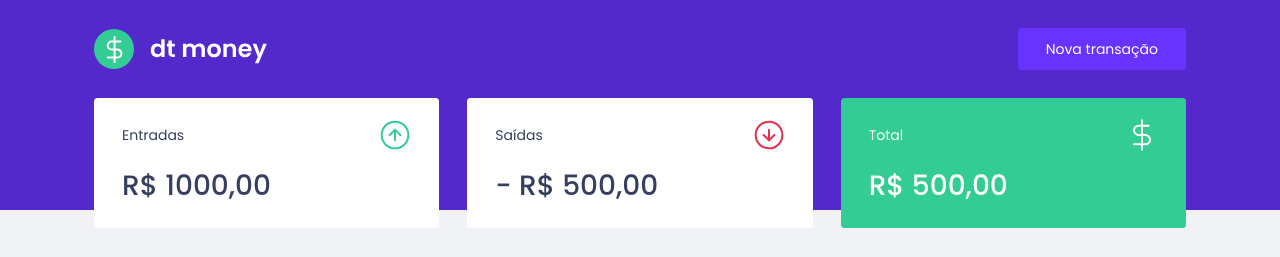
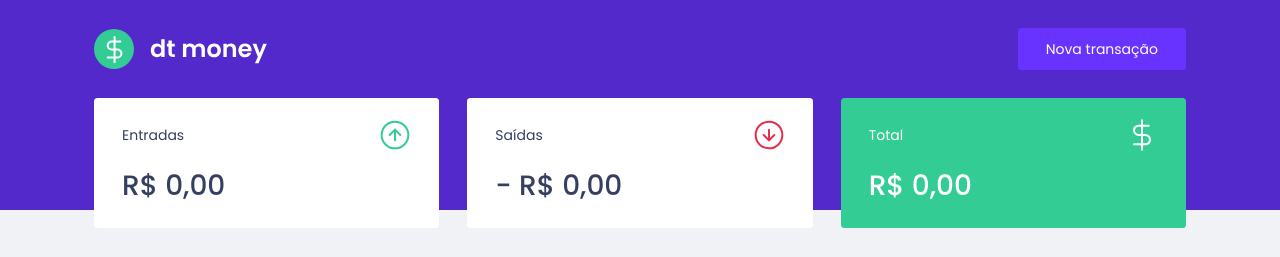
Before and after one commit to dhiegogoncalves/money-control, a React (Create React App) app: page / in a window 1280 px wide. Shown: the top 257 px of the page. Built offline with nearby package versions, Linux system fonts and the light colour scheme; no server answers; what miragejs would draw is missing.

Commit message:
Exibindo o summary corretamento.

```diff
--- a/src/components/Summary/index.tsx
+++ b/src/components/Summary/index.tsx
@@ -8,6 +8,25 @@
 export function Summary() {
   const { transactions } = useContext(TransactionsContext);
 
+  const summary = transactions.reduce(
+    (acc, transaction) => {
+      if (transaction.type === 'deposit') {
+        acc.deposits += transaction.amount;
+        acc.total += transaction.amount;
+      } else {
+        acc.withdraws += transaction.amount;
+        acc.total -= transaction.amount;
+      }
+
+      return acc;
+    },
+    {
+      deposits: 0,
+      withdraws: 0,
+      total: 0,
+    }
+  );
+
   return (
     <Container>
       <div>
@@ -15,21 +34,37 @@
           <p>Entradas</p>
           <img src={incomeImg} alt="Entradas" />
         </header>
-        <strong>R$ 1000,00</strong>
+        <strong>
+          {new Intl.NumberFormat('pt-BR', {
+            style: 'currency',
+            currency: 'BRL',
+          }).format(summary.deposits)}
+        </strong>
       </div>
       <div>
         <header>
           <p>Saídas</p>
           <img src={outcomeImg} alt="Saídas" />
         </header>
-        <strong>- R$ 500,00</strong>
+        <strong>
+          -{' '}
+          {new Intl.NumberFormat('pt-BR', {
+            style: 'currency',
+            currency: 'BRL',
+          }).format(summary.withdraws)}
+        </strong>
       </div>
       <div className="highlight-background">
         <header>
           <p>Total</p>
           <img src={totalImg} alt="Total" />
         </header>
-        <strong>R$ 500,00</strong>
+        <strong>
+          {new Intl.NumberFormat('pt-BR', {
+            style: 'currency',
+            currency: 'BRL',
+          }).format(summary.total)}
+        </strong>
       </div>
     </Container>
   );
```
